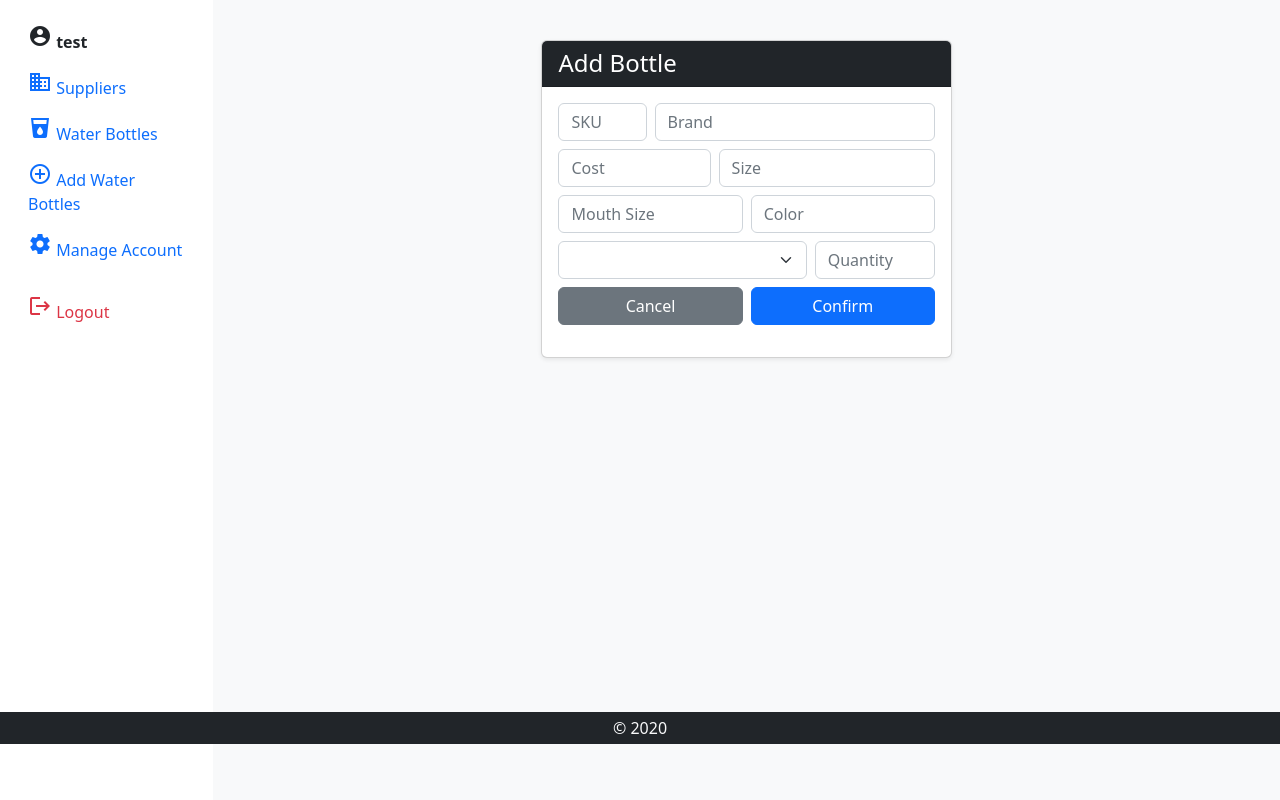
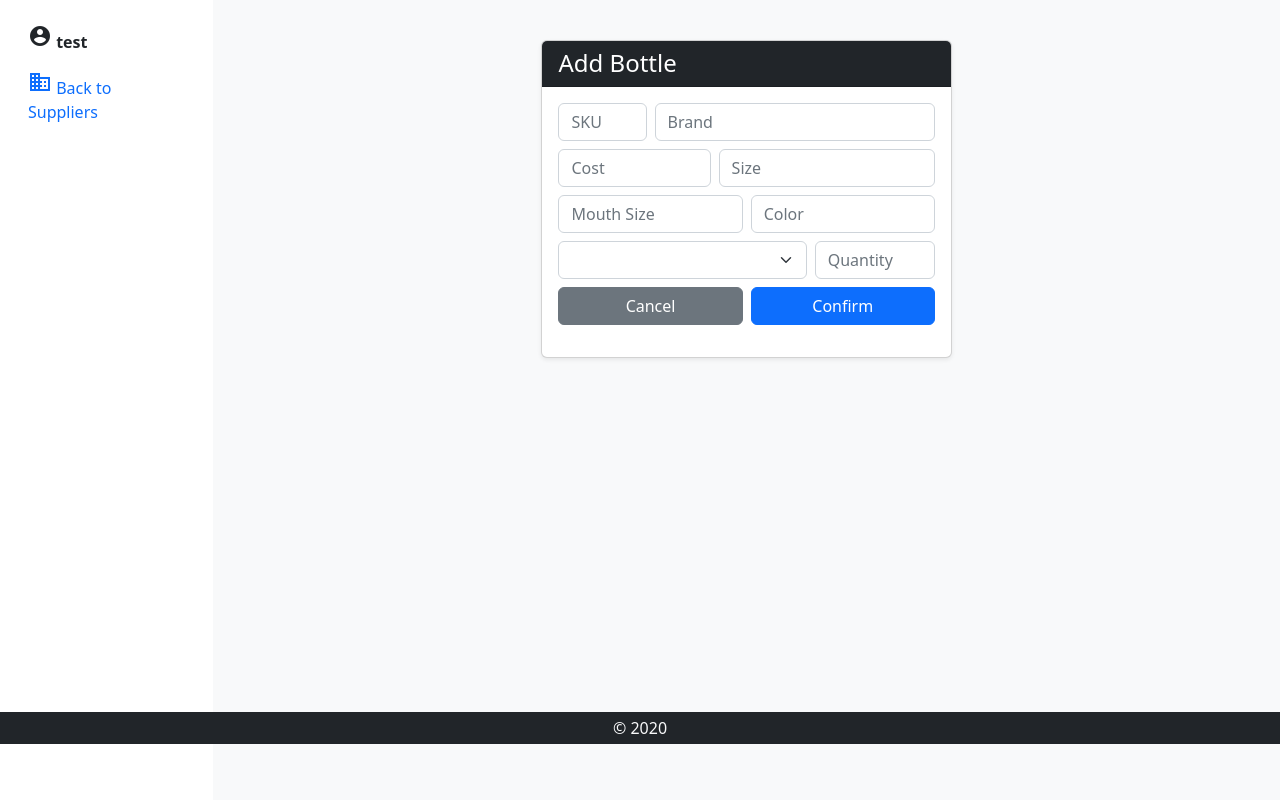
Before and after one commit to rinacode-alt/M6P-DjangoForms-AbanDiazOrtiz, a Django app: template MyInventoryApp/templates/MyInventoryApp/add_bottle.html in a window 1280 px wide. Shown: the part 56-856 px from the top of the page. Run offline with Django 5.2, Linux system fonts and the light colour scheme; the template is opened without the code that fills it: values named after a table or form of the project are taken from there, others are empty; data comes from the database, SQL or seed files in the repository; some libraries are stand-ins or nearby versions.

Commit message:
Update add_bottle.html

```diff
--- a/MyInventoryApp/templates/MyInventoryApp/add_bottle.html
+++ b/MyInventoryApp/templates/MyInventoryApp/add_bottle.html
@@ -14,31 +14,7 @@
     <li class="nav-item">
         <a class="nav-link active" href="{% url 'view_supplier' %}">
             <i class="material-icons">business</i>
-            Suppliers
-        </a>
-    </li>
-    <li class="nav-item">
-        <a class="nav-link" href="{% url 'view_bottles' %}">
-            <i class="material-icons">local_drink</i>
-            Water Bottles
-        </a>
-    </li>
-    <li class="nav-item">
-        <a class="nav-link" href="{% url 'add_bottle' %}">
-            <i class="material-icons">add_circle_outline</i>
-            Add Water Bottles
-        </a>
-    </li>
-    <li class="nav-item">
-        <a class="nav-link" href="{% url 'manage_account' pk=account.pk %}">
-            <i class="material-icons">settings</i>
-            Manage Account
-        </a>
-    </li>
-    <li class="nav-item mt-3">
-        <a class="nav-link text-danger" href="{% url 'logout' %}">
-            <i class="material-icons">logout</i>
-            Logout
+            Back to Suppliers
         </a>
     </li>
 </ul>
```
